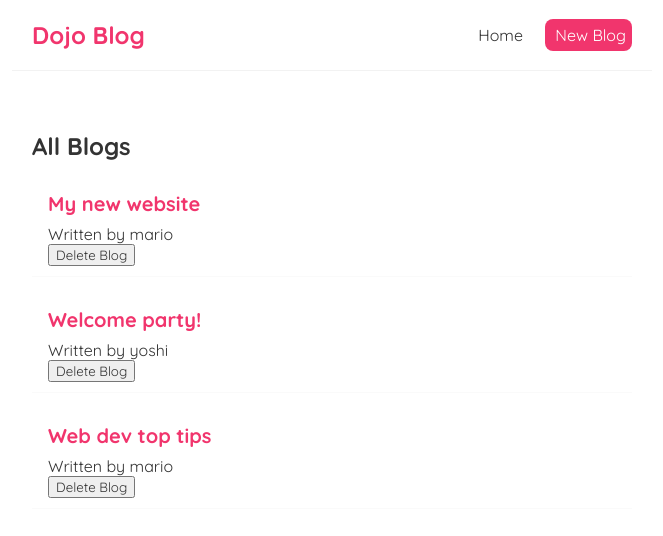
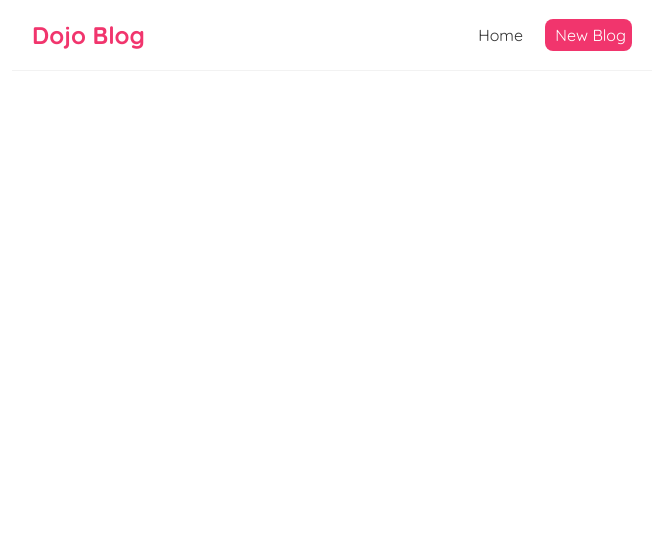
Before and after one commit to rajoriaakash/Dojo-Blog, a React (Create React App) app: page / in a window 1280 px wide. Shown: the top 536 px of the page, without its empty margins (308-971 px from the left). Built offline with nearby package versions, Linux system fonts and the light colour scheme; data requests are answered from the project's data file; the HTML template or start-up script is replaced by a standard one.

Commit message:
set json server

```diff
--- a/src/Home.js
+++ b/src/Home.js
@@ -1,21 +1,28 @@
-import { useState } from "react";
+import { useState, useEffect } from "react";
 import BlogList from "./BlogList";
 
 const Home = () => {
-  const [blogs, setBlogs] = useState([
-    { title: 'My new website', body: 'lorem ipsum...', author: 'mario', id: 1 },
-    { title: 'Welcome party!', body: 'lorem ipsum...', author: 'yoshi', id: 2 },
-    { title: 'Web dev top tips', body: 'lorem ipsum...', author: 'mario', id: 3 }
-  ])
+  const [blogs, setBlogs] = useState(null)
+
 
   const handleDelete = (id) =>{
     const newBlogs = blogs.filter(blog => blog.id!= id)
     setBlogs(newBlogs)
   }
 
+  useEffect(()=>{
+    fetch('http://localhost:8000/blogs')
+      .then(res => {
+        return res.json()
+      })
+      .then(data =>{
+        console.log(data)
+      })
+  })
+
   return (
     <div className="home">
-     <BlogList blogs={blogs} title="All Blogs" handleDelete={handleDelete}/>
+     {/* <BlogList blogs={blogs} title="All Blogs" handleDelete={handleDelete}/> */}
     </div>
   );
 }
```
Also changed, not shown: data/db.json (added, +16 -0 lines).
